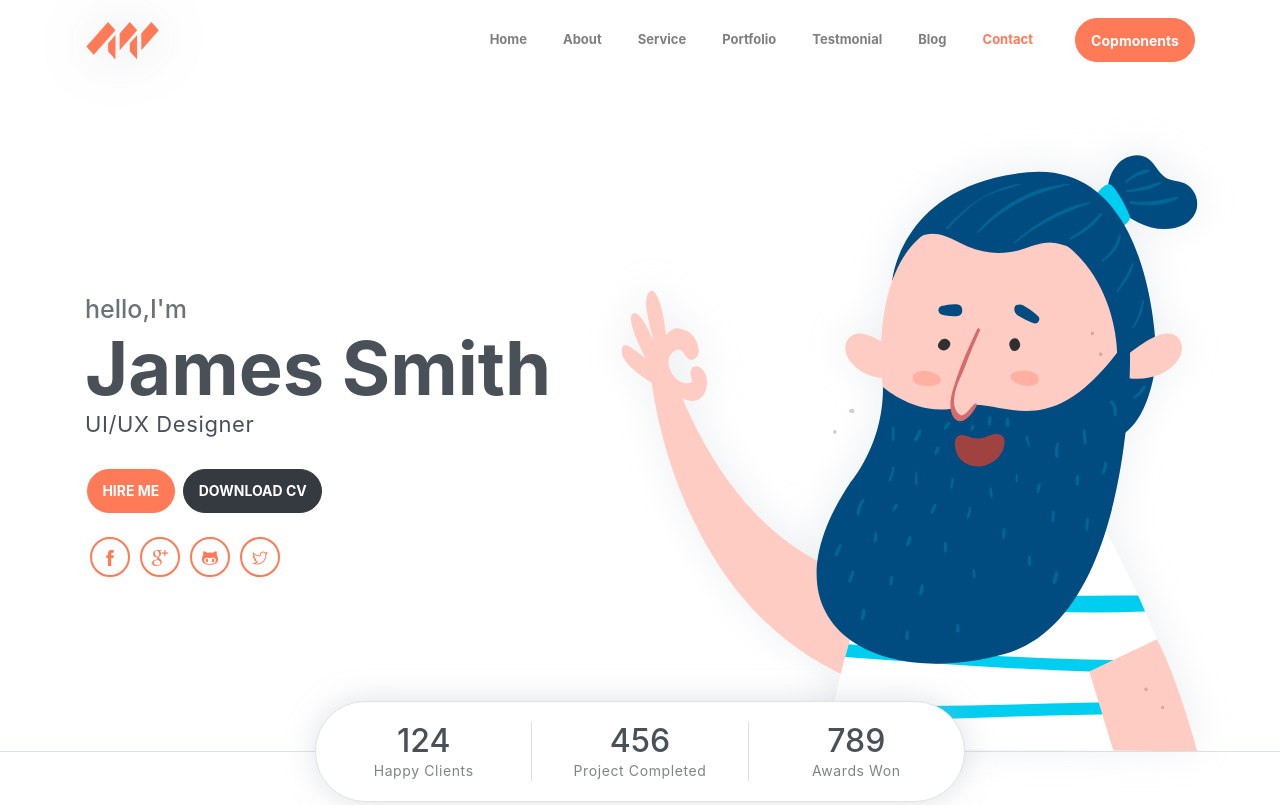
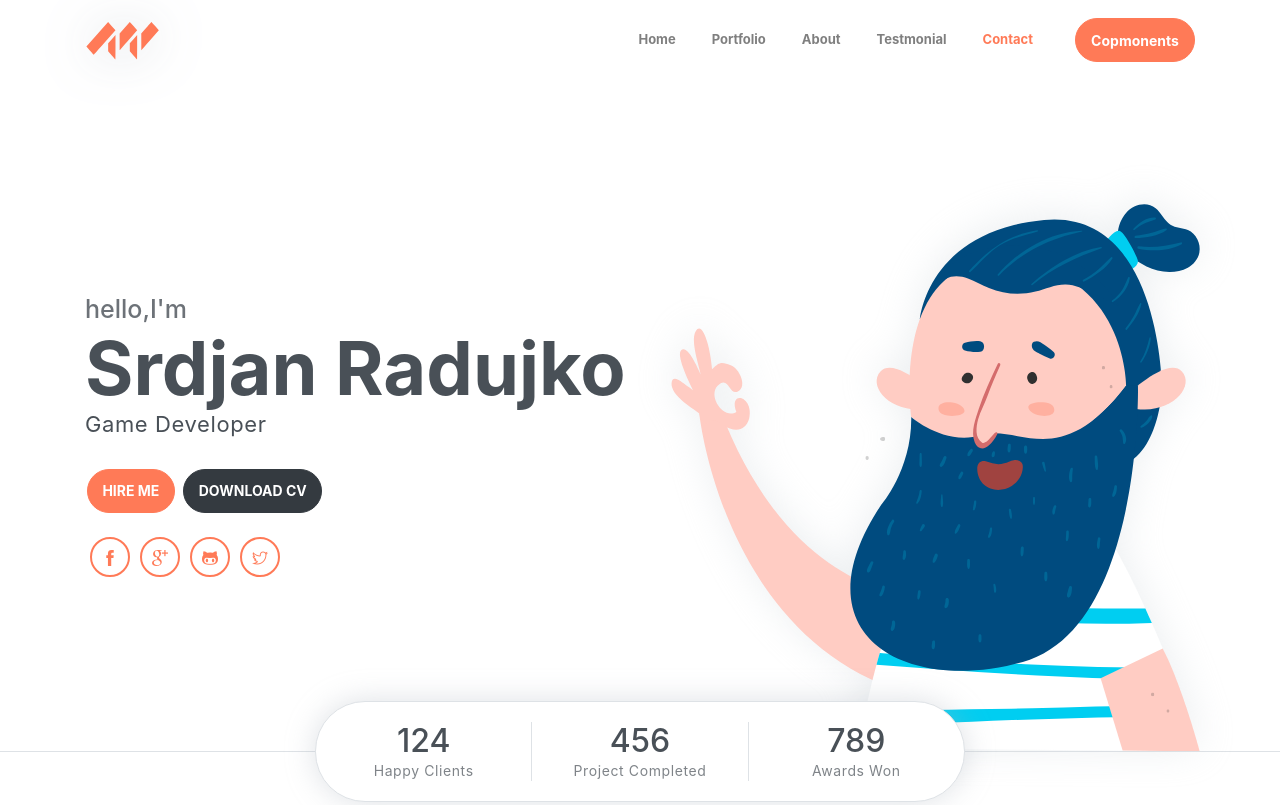
Before and after one commit to Ajdne/Portfolio, a website: page public_html/index.html in a window 1280 px wide. Shown: the top 805 px of the page. Drawn offline with Linux system fonts and the light colour scheme.

Commit message:
layout tweak

```diff
--- a/public_html/index.html
+++ b/public_html/index.html
@@ -26,20 +26,14 @@
                     <li class="nav-item">
                         <a class="nav-link" href="#home">Home</a>
                     </li>
+					<li class="nav-item">
+                        <a class="nav-link" href="#portfolio">Portfolio</a>
+                    </li>
                     <li class="nav-item">
                         <a class="nav-link" href="#about">About</a>
                     </li>
                     <li class="nav-item">
-                        <a class="nav-link" href="#service">Service</a>
-                    </li>
-                    <li class="nav-item">
-                        <a class="nav-link" href="#portfolio">Portfolio</a>
-                    </li>
-                    <li class="nav-item">
                         <a class="nav-link" href="#testmonial">Testmonial</a>
-                    </li>
-                    <li class="nav-item">
-                        <a class="nav-link" href="#blog">Blog</a>
                     </li>
                     <li class="nav-item">
                         <a class="nav-link" href="#contact">Contact</a>
@@ -58,8 +52,8 @@
         <div class="container">
             <div class="infos">
                 <h6 class="subtitle">hello,I'm</h6>
-                <h6 class="title">James Smith</h6>
-                <p>UI/UX Designer</p>
+                <h6 class="title">Srdjan Radujko</h6>
+                <p>Game Developer</p>
 
                 <div class="buttons pt-3">
                     <button class="btn btn-primary rounded">HIRE ME</button>
```
